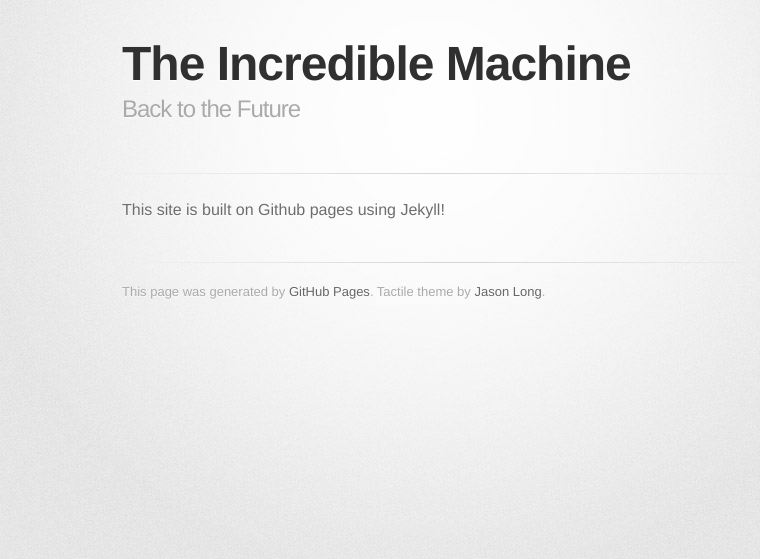
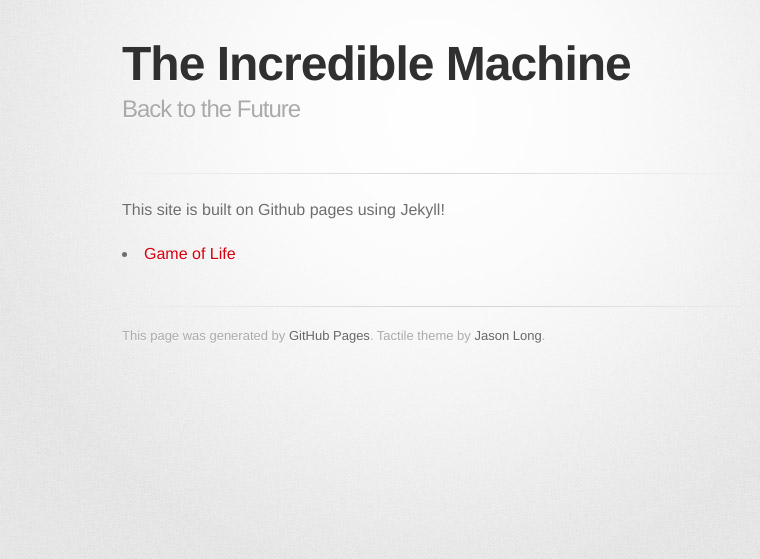
Before and after one commit to MachineTi/MachineTi.github.io, a Jekyll site: the page built from index.html, in a window 1280 px wide. Shown: the top 559 px of the page, without its empty margins (208-968 px from the left). Built offline with Jekyll 4.4.1, drawn with Linux system fonts in a browser that asks for light colours; some web fonts are replaced; Markdown is read by kramdown in place of the engine named in the settings.

Commit message:
posts loop

```diff
--- a/index.html
+++ b/index.html
@@ -3,3 +3,7 @@
 title: Welcome
 ---
 <p>This site is built on Github pages using Jekyll!</p>
+
+{% for post in site.posts limit: 5 %}
+    <li><a href="{{ post.url }}">{{ post.title }}</a></li>
+{% endfor %}
```
